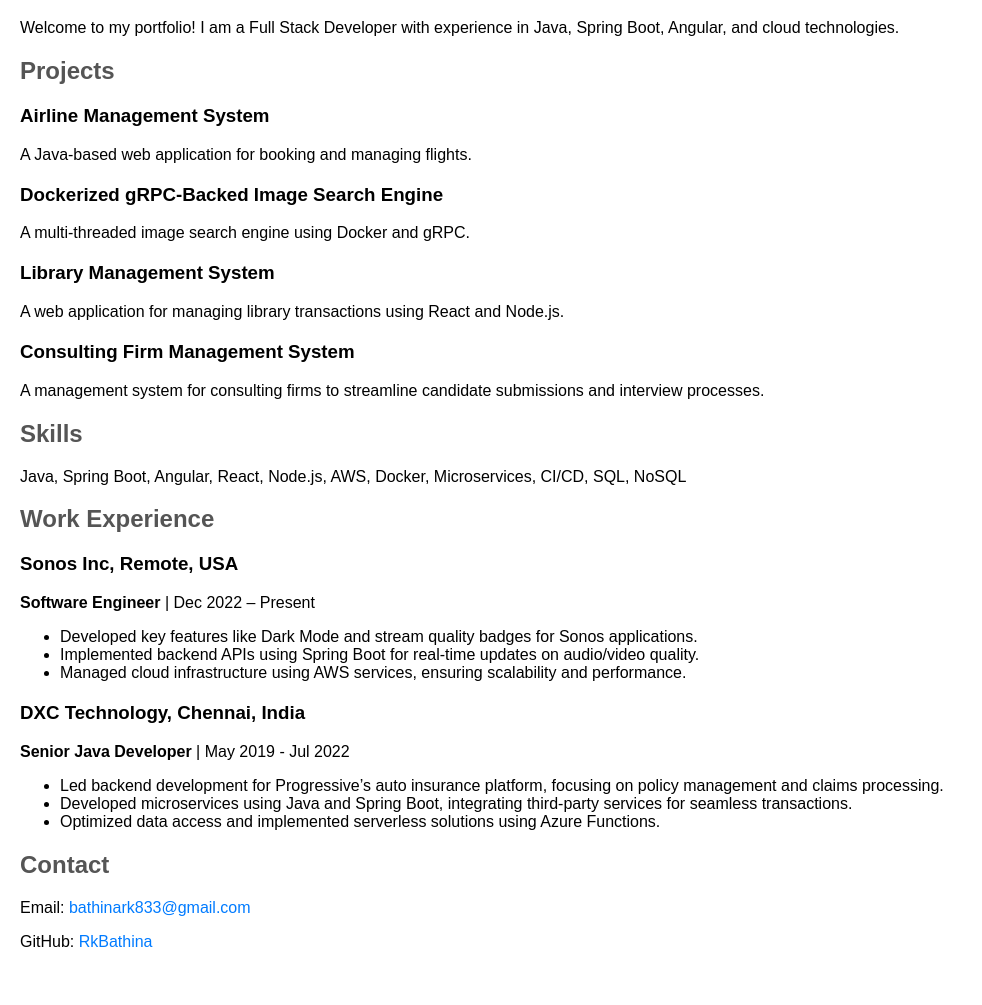
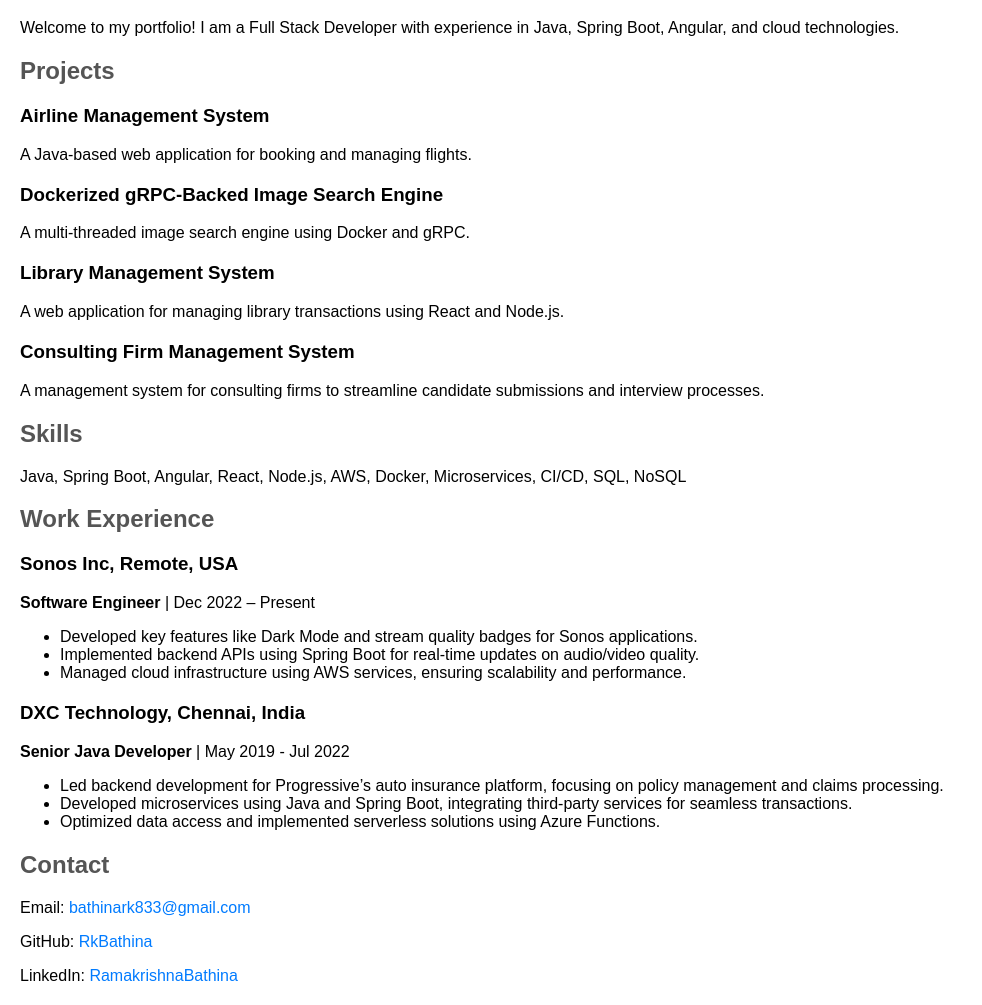
Before and after one commit to RkBathina/RkBathina.github.io, a plain HTML site: page index.html in a window 1280 px wide. Shown: the part 61-1066 px from the top of the page, without its empty margins (0-982 px from the left). Before the commit the page ends 1032 px from the top, so only its background shows below. Drawn offline with Linux system fonts and the light colour scheme.

Commit message:
Update index.html

```diff
--- a/index.html
+++ b/index.html
@@ -62,5 +62,6 @@
     <h2>Contact</h2>
     <p>Email: <a href="mailto:bathinark833@gmail.com">bathinark833@gmail.com</a></p>
     <p>GitHub: <a href="https://github.com/RkBathina">RkBathina</a></p>
+    <p>LinkedIn: <a href="https://www.linkedin.com/in/rama-krishna-bathina-994b61188/">RamakrishnaBathina</a></p>
 </body>
 </html>
```
